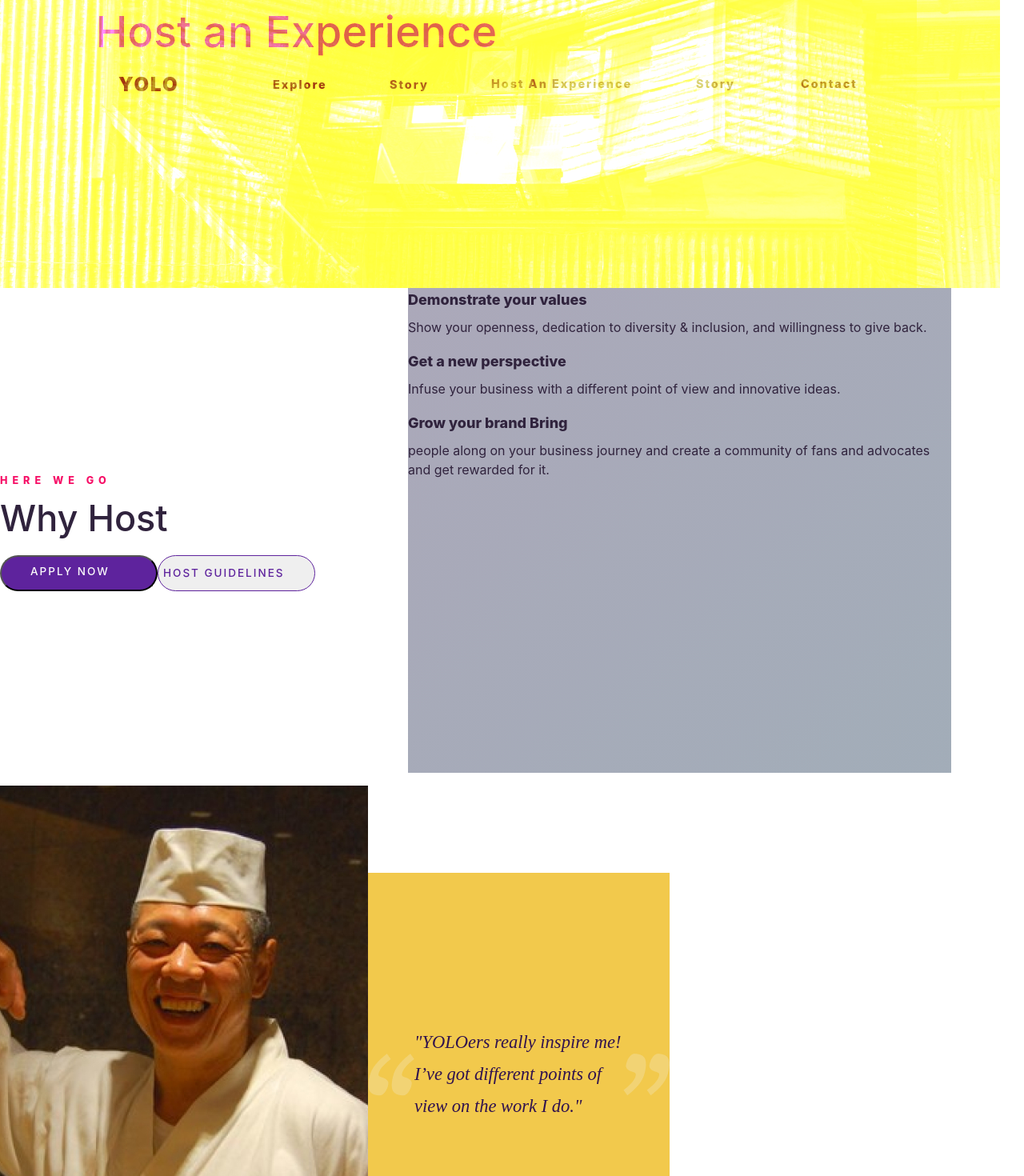
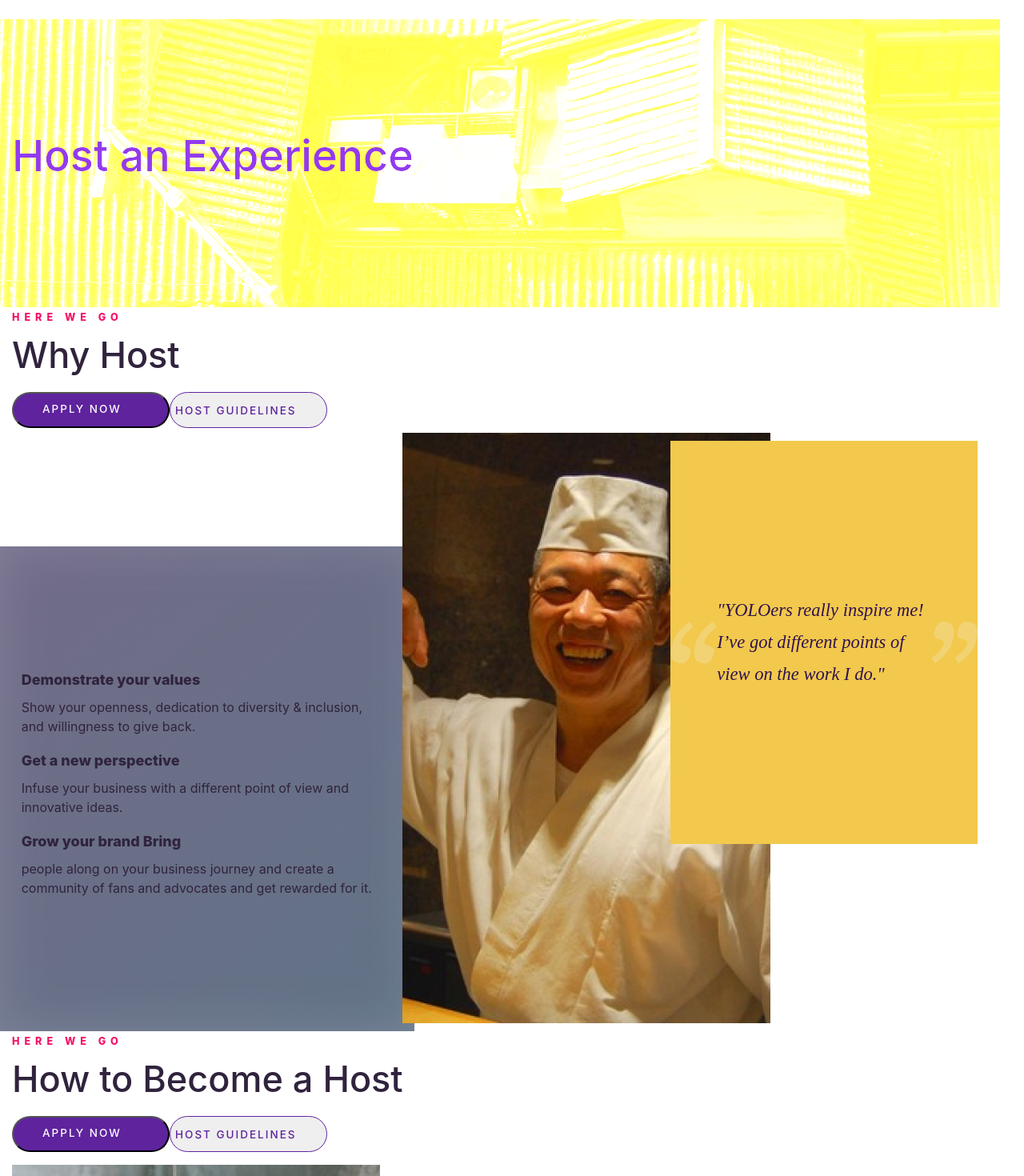
Before and after one commit to yoloventure/frontend, a React (Create React App) app: page /explore in a window 1280 px wide. Shown: the top 1470 px of the page at 80% size. Built offline with nearby package versions, Linux system fonts and the light colour scheme.

Commit message:
more styling of experience page

```diff
--- a/src/commons/Navbar.js
+++ b/src/commons/Navbar.js
@@ -1,7 +1,7 @@
 /*jshint esversion: 6 */
 import React from "react";
 import ReactDOM from "react-dom";
-import "./Navbar.css";
+// import "./Navbar.css";
 import { BrowserRouter as Router } from "react-router-dom";
 
 class Navbar extends React.Component {
--- a/src/hostExperience/hostExperience.css
+++ b/src/hostExperience/hostExperience.css
@@ -162,6 +162,12 @@
     backdrop-filter: blur(30px);
 }
 
+.insider {
+    background: linear-gradient(138.53deg, rgba(117, 101, 160, 0.25) 2.82%, rgba(82, 119, 155, 0.25) 95.45%), linear-gradient(0deg, rgba(36, 41, 52, 0.3), rgba(36, 41, 52, 0.3)), rgba(255, 255, 255, 0.1);
+    background-blend-mode: normal, normal, overlay;
+    backdrop-filter: blur(30px);
+}
+
 .insider h5 {
     /* position: absolute;
     width: 567px;
@@ -191,17 +197,20 @@
     color: #30233d;
 }
 
-.chefImage {
+.chefimage {
+    position: relative;
+    left: -15px;
+    bottom: 10px;
     /* position: absolute; */
-    width: 460px;
-    height: 738px;
+    /* width: 460px;
+    height: 738px; */
     /* left: 677px;
     top: 695px; */
 }
 
 .quotes {
     /* position: absolute; */
-    width: 377px;
+    width: 500%;
     height: 504px;
     /* left: 1088px;
     top: 695px; */
@@ -321,7 +330,7 @@ top: 1856px; */
 
 .quote1 {
     /* position: absolute; */
-    width: 441px;
+    width: 641px;
     height: 540px;
     /* left: 345px;
     top: 1789px; */
--- a/src/hostExperience/hostExperience.js
+++ b/src/hostExperience/hostExperience.js
@@ -15,26 +15,35 @@ class hostExperience extends React.Component {
   render() {
     return (
       <div className="container-fluid">
+        <div className="nav">
           <Navbar />
-        <div className="row experience-fig1">
-          <figure className="experience-fig1 col-sm-10 offset-1">
-            <h2>Host an Experience</h2>
-          </figure>
+        </div>
+        <div className="row align-items-center experience-fig1">
+          <h2 className="col">Host an Experience</h2>
         </div>
         <div>
           <div className="row align-items-center">
             <figure>
+              <div className="col-10 align-self-start">
                 <h5 className="here10"> HERE WE GO</h5>
                 <h3 className="whyHost">Why Host</h3>
+
                 <button className="applyNow-1">
                   <a href="#">Apply Now</a>
                 </button>
                 <button className="hostGuidelines">
                   <a href="#">Host Guidelines</a>
                 </button>
+              </div>
             </figure>
-            <figure className="fig10">
-              <div className="insider">
+          </div>
+        </div>
+
+        <div className="">
+          <div className="row">
+            <div className="fig10 col-5 align-self-end row">
+              <div className="insider row">
+                <div className="container align-self-center">
                   <h5>Demonstrate your values</h5>
                   <p>
                     Show your openness, dedication to diversity & inclusion, and
@@ -51,19 +60,23 @@ class hostExperience extends React.Component {
                     of fans and advocates and get rewarded for it.
                   </p>
                 </div>
-            </figure>
+              </div>
+            </div>
+            <div className="col-3 align-self-center">
               <img
                 src={chef}
                 alt="photo of a smiling chef"
-              className="chefImage"
+                className="chefimage"
               />
-
+            </div>
+            <div className="col-1 align-self-start">
               <figure className="quotes">
                 <img src={fquote} alt="" />
                 "YOLOers really inspire me! I’ve got different points of view on
                 the work I do."
                 <img src={bquote} alt="" />
               </figure>
+            </div>
           </div>
         </div>
 
@@ -83,13 +96,13 @@ class hostExperience extends React.Component {
             src={woman}
             alt="photo of a smiling chef"
           />
-          <figure className="quote1">
+          <div className="quote1">
             <div className="quote1Inside">
               <span className="begQuote">"</span>It means a lot to me to share
               my insights on my job with young talents.{" "}
               <span className="endQuote">"</span>
             </div>
-          </figure>
+          </div>
           <figure className="fig20">
             <h5>① Apply to host Express</h5>
             <p>
```
Also changed, not shown: src/commons/Navbar.css (+8 -44 lines). Lines whose indentation alone changed are shown as unchanged.
